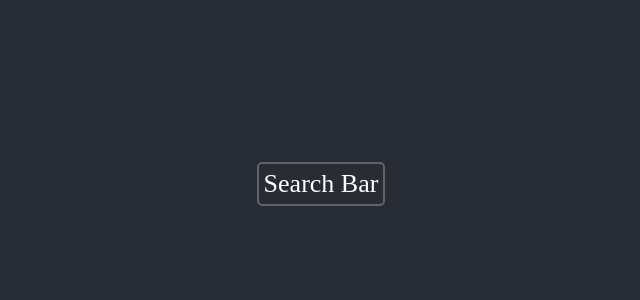
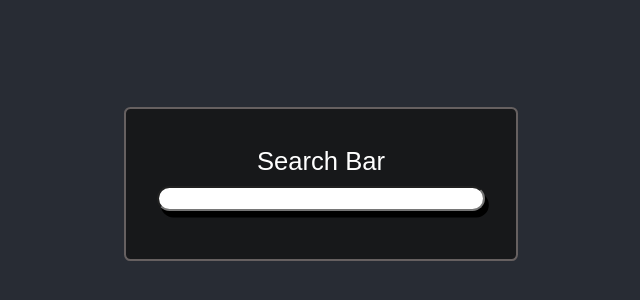
Before and after one commit to Hitesh-IDK/sample-search, a React (Create React App) app: page / in a window 1280 px wide. Shown: the part 216-516 px from the top of the page, without its empty margins (319-959 px from the left). Built offline with nearby package versions, Linux system fonts and the light colour scheme.

Commit message:
basic styling for now. Starting work on states and database.

```diff
--- a/package.json
+++ b/package.json
@@ -10,6 +10,9 @@
     "react-dom": "^18.2.0",
     "react-scripts": "5.0.1",
     "web-vitals": "^2.1.4"
+  },
+  "devDependencies": {
+    "@babel/preset-env": "^7.22.5"
   },
   "scripts": {
     "start": "react-scripts start",
--- a/src/UI/Card.css
+++ b/src/UI/Card.css
@@ -2,5 +2,8 @@
     border : 2px solid rgb(102, 96, 96);
     border-radius : 5px;
     margin: 10px;
-    padding: 5px;
+    padding: 3vw 2vw;
+    background-color: rgb(17, 17, 17, 0.7);
+    border-radius: 0.5vw;
+    align-items: center;
 }
--- a/src/UI/Card.js
+++ b/src/UI/Card.js
@@ -5,7 +5,7 @@ const Card = (props) => {
         <div className="card">
             {props.children}
         </div>
-    )
+    );
 }
 
 export default Card;
--- /dev/null
+++ b/src/components/SearchBar.css
@@ -0,0 +1,9 @@
+input.search {
+    margin: 10px;
+    width: 25vw;
+    height: 1.5vw;
+    font-size: 1.1vw;
+    box-shadow: 0.3vw 0.5vw;
+    border-radius: 5vw;
+    margin : 10px 5px;
+}
--- /dev/null
+++ b/src/components/SearchBar.js
@@ -0,0 +1,16 @@
+import "./SearchBar.css";
+import React, {useState} from 'react';
+
+const SearchBar = () => {
+
+    const [searchInput, setSearchInput] = useState('');
+    const inputHandler = () => {
+
+    }
+
+    return (
+        <input className="search" type="text" onChange={inputHandler} />
+    );
+}
+
+export default SearchBar;
--- a/src/components/SearchGui.css
+++ b/src/components/SearchGui.css
@@ -1,3 +1,5 @@
 .title {
-    font-family: "DMSans";
+    font-family: Arial, Helvetica, sans-serif;
+    font-size: 2vw;
+    font-weight : 500;
 }
--- a/src/components/SearchGui.js
+++ b/src/components/SearchGui.js
@@ -1,12 +1,14 @@
 import Card from "../UI/Card";
+import SearchBar from "./SearchBar";
 import "./SearchGui.css"
 
 const SearchGui = () => {
     return (
         <Card>
             <div className="title">Search Bar</div>
+            <SearchBar />
         </Card>
-    )
+    );
 }
 
 export default SearchGui;
```
Also changed, not shown: 1 other file (tests, documents, lock files or other folders).
